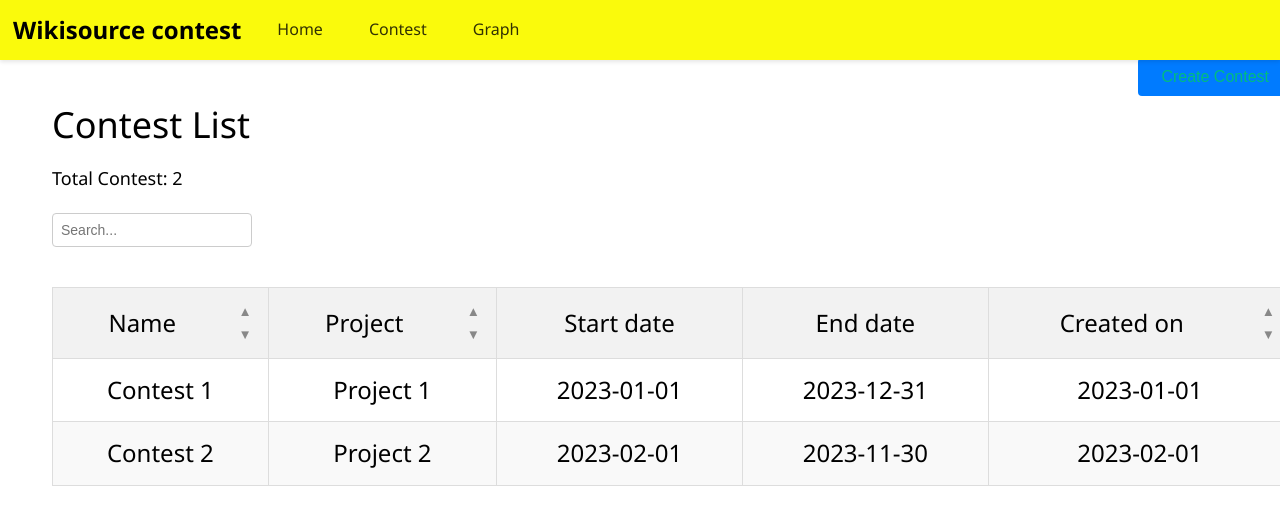
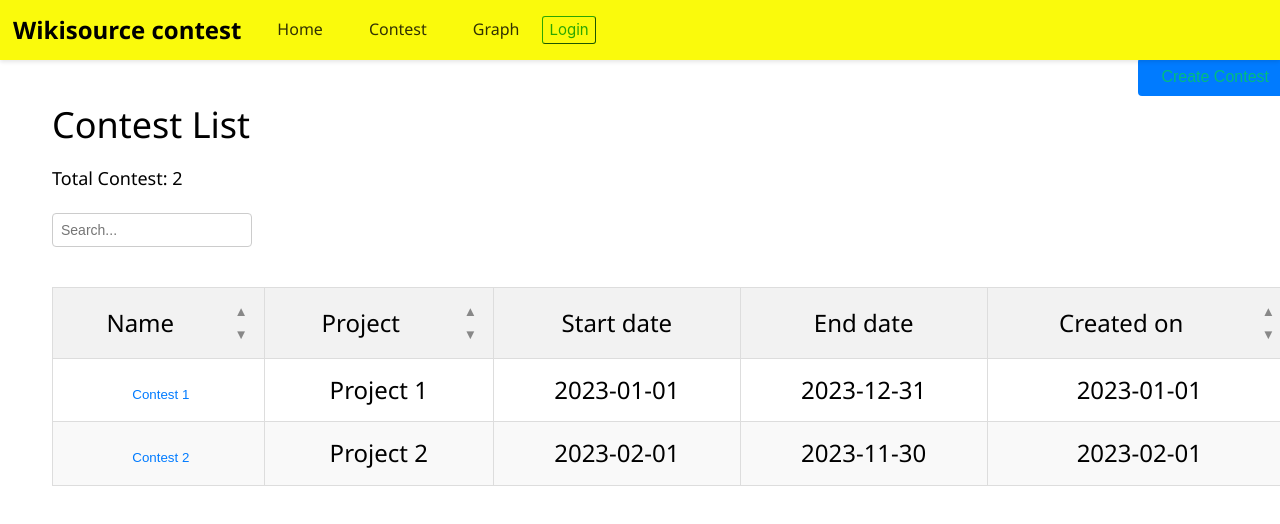
Before and after one commit to indictechcom/wscontest, a Vue app: page /Contest in a window 1280 px wide. Shown: the top 524 px of the page. Built offline with nearby package versions, Linux system fonts and the light colour scheme.

Commit message:
Added login and other minor chnages

```diff
--- a/src/components/Contest.vue
+++ b/src/components/Contest.vue
@@ -52,7 +52,9 @@
         </thead>
         <tbody>
             <tr v-for="row in sortedRows" :key="row.id">
-                <td>{{ row.name }}</td>
+                <td>
+                    <button class = name @click="details">{{ row.name }}</button>
+                </td>
                 <td>{{ row.project }}</td>
                 <td>{{ row.startDate }}</td>
                 <td>{{ row.endDate }}</td>
@@ -139,6 +141,11 @@
 
     th, td {
     text-align: center;
+    }
+
+    .name{
+        background-color: #00000000;
+        color: #007bff;
     }
 
     .search-box {
@@ -247,6 +254,9 @@
       this.sortField = field;
       this.sortOrder = order;
     },
+    details(){
+        this.$router.push('/Contestdetails');
+    }
     },
     mounted() {
         this.filteredRows = this.rows;
--- /dev/null
+++ b/src/components/Contestdetails.vue
@@ -0,0 +1,52 @@
+<template>
+    <div class="details">
+      <h2>Contest Info</h2>
+      <br>
+      <hr/>
+    </div>
+</template>
+
+<script>
+
+import axios from 'axios';
+
+export default {
+  name: 'Contestdetails',
+  data() {
+    return {
+      administrators: [],
+      books: [],
+      contestDetails: null,
+      users: []
+    };
+  },
+  mounted() {
+    axios.get('')
+    .then(response => {
+        const data = response.data;
+        this.administrators = data.adminstrators;
+        this.books = data.books;
+        this.contestDetails = data.contest_details;
+        this.users = data.users;
+      })
+      .catch(error => {
+        console.error('API call failed:', error);
+      });
+  },
+
+
+methods: {
+
+}
+}
+
+</script>
+
+<style scoped>
+  .details{
+    padding-top: 70px;
+    color: black
+  }
+
+
+</style>
--- a/src/components/Createcontest.vue
+++ b/src/components/Createcontest.vue
@@ -63,7 +63,7 @@
 
     const post = async () => {
         try {
-            const response = await axios.post('http://127.0.0.1:5000/contest/create', {
+            const response = await axios.post('http://192.168.239.1:5000/contest/create', {
             name: contestInfo.value,
             language: contestLang.value,
             start_date: startDate.value,
--- a/src/components/navbar.vue
+++ b/src/components/navbar.vue
@@ -1,3 +1,17 @@
+<script setup>
+import  axios  from 'axios';
+import { ref } from 'vue';
+
+
+const login = async() => {
+  const auth = await axios.get('http://192.168.239.1:5000/login');
+  if(auth.data = "login-success"){
+    this.$router.push('/contest');
+  }
+}
+
+
+</script>
 
 
 <template>
@@ -16,8 +30,11 @@
                     <router-link to="/Graph" class="nav-link">Graph</router-link>
                 </li>
             </ul>
+
         </div>
+        <a class="button" href="http://192.168.239.1:5000/login">Login</a>
         </nav>
+
         <router-view></router-view>
     <!-- </div> -->
 
@@ -49,6 +66,30 @@
   text-align: center;
   align-items: center;
 }
+
+.create{
+        background-color: #007bff00;
+        color: rgb(51, 255, 0);
+        border: none;
+        border-radius: 4px;
+        border-color: green;
+        padding: 10px 20px;
+        font-size: 16px;
+        cursor: pointer;
+        margin-left: auto;
+    }
+
+.button {
+    padding: 1px 6px;
+    border: 1px outset buttonborder;
+    border-radius: 3px;
+    border-color: #20a200f1;
+    color: #20a200f1;
+    background-color: #fafa0c;
+    text-decoration: none;
+    float: right;
+}
+
 
 .navbar-nav {
   display: flex;
--- a/src/router.js
+++ b/src/router.js
@@ -4,6 +4,7 @@
 import Contest from './components/Contest.vue';
 import Graph from './components/Graph.vue';
 import Createcontest from './components/Createcontest.vue';
+import Contestdetails from './components/Contestdetails.vue';
 
 const router = createRouter({
     history: createWebHistory(),
@@ -28,6 +29,11 @@
             name: 'Createcontest',
             component: Createcontest
         },
+        {
+            path: '/Contestdetails',
+            name: 'Contestdetails',
+            component: Contestdetails
+        },
     ]
 });
 
```
